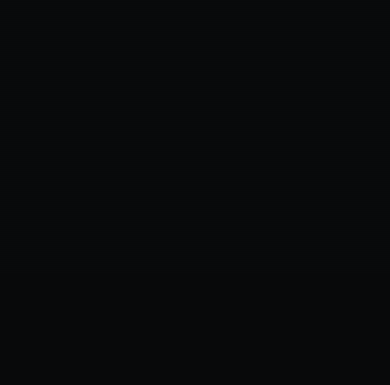
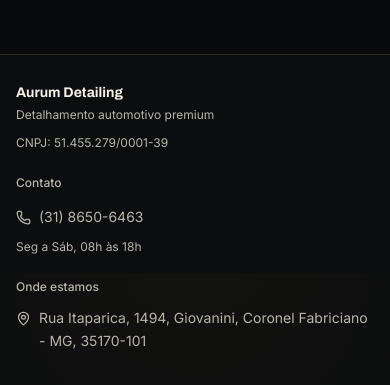
Before and after one commit to eduardogoncalves7/aurum, a Next.js app: page /servicos in a window 390 px wide. Shown: the part 571-956 px from the top of the page. Before the commit the page ends 844 px from the top, so only its background shows below. Built offline with nearby package versions, Linux system fonts and the light colour scheme; no server answers; the database is empty.

Commit message:
Add responsive footer with company and contact details

```diff
--- a/app/(site)/layout.tsx
+++ b/app/(site)/layout.tsx
@@ -1,10 +1,12 @@
 import { Header } from "@/components/layout/Header";
+import { Footer } from "@/components/layout/Footer";
 
 export default function SiteLayout({ children }: { children: React.ReactNode }) {
   return (
     <div className="flex min-h-full flex-1 flex-col">
       <Header />
       <main className="flex-1">{children}</main>
+      <Footer />
     </div>
   );
 }
--- /dev/null
+++ b/components/layout/Footer.tsx
@@ -0,0 +1,52 @@
+"use client";
+
+import { MapPin, Phone } from "lucide-react";
+import { usePublicConfig } from "@/lib/use-public-config";
+import { buildMapsLink } from "@/lib/maps";
+
+export function Footer() {
+  const config = usePublicConfig();
+
+  return (
+    <footer className="border-t border-border bg-background-secondary/50">
+      <div className="mx-auto grid max-w-6xl gap-6 px-4 py-7 text-sm sm:px-6 md:grid-cols-[1fr_1fr_1.5fr] md:gap-8 md:py-8">
+        <div className="min-w-0">
+          <p className="font-display font-semibold text-foreground">Aurum Detailing</p>
+          <p className="mt-1 text-xs text-muted">Detalhamento automotivo premium</p>
+          <p className="mt-3 text-xs text-muted">CNPJ: 51.455.279/0001-39</p>
+        </div>
+
+        <div className="min-w-0">
+          <p className="text-xs font-medium text-muted">Contato</p>
+          <a
+            href={`https://wa.me/${config.whatsappDestination.replace(/\D/g, "")}`}
+            target="_blank"
+            rel="noopener noreferrer"
+            aria-label={`Conversar com a Aurum pelo WhatsApp: ${config.phone}`}
+            className="mt-1 inline-flex min-h-11 items-center gap-2 text-muted transition-colors hover:text-gold-light"
+          >
+            <Phone size={15} aria-hidden="true" className="shrink-0" />
+            <span>{config.phone}</span>
+          </a>
+          <p className="text-xs text-muted">{config.hours}</p>
+        </div>
+
+        <div className="min-w-0">
+          <p className="text-xs font-medium text-muted">Onde estamos</p>
+          <address className="mt-1 not-italic">
+            <a
+              href={buildMapsLink(config.address)}
+              target="_blank"
+              rel="noopener noreferrer"
+              aria-label={`Ver endereço no mapa: ${config.address}`}
+              className="flex min-h-11 items-start gap-2 py-2 leading-relaxed text-muted transition-colors hover:text-gold-light"
+            >
+              <MapPin size={15} aria-hidden="true" className="mt-1 shrink-0" />
+              <span className="min-w-0 break-words">{config.address}</span>
+            </a>
+          </address>
+        </div>
+      </div>
+    </footer>
+  );
+}
```
